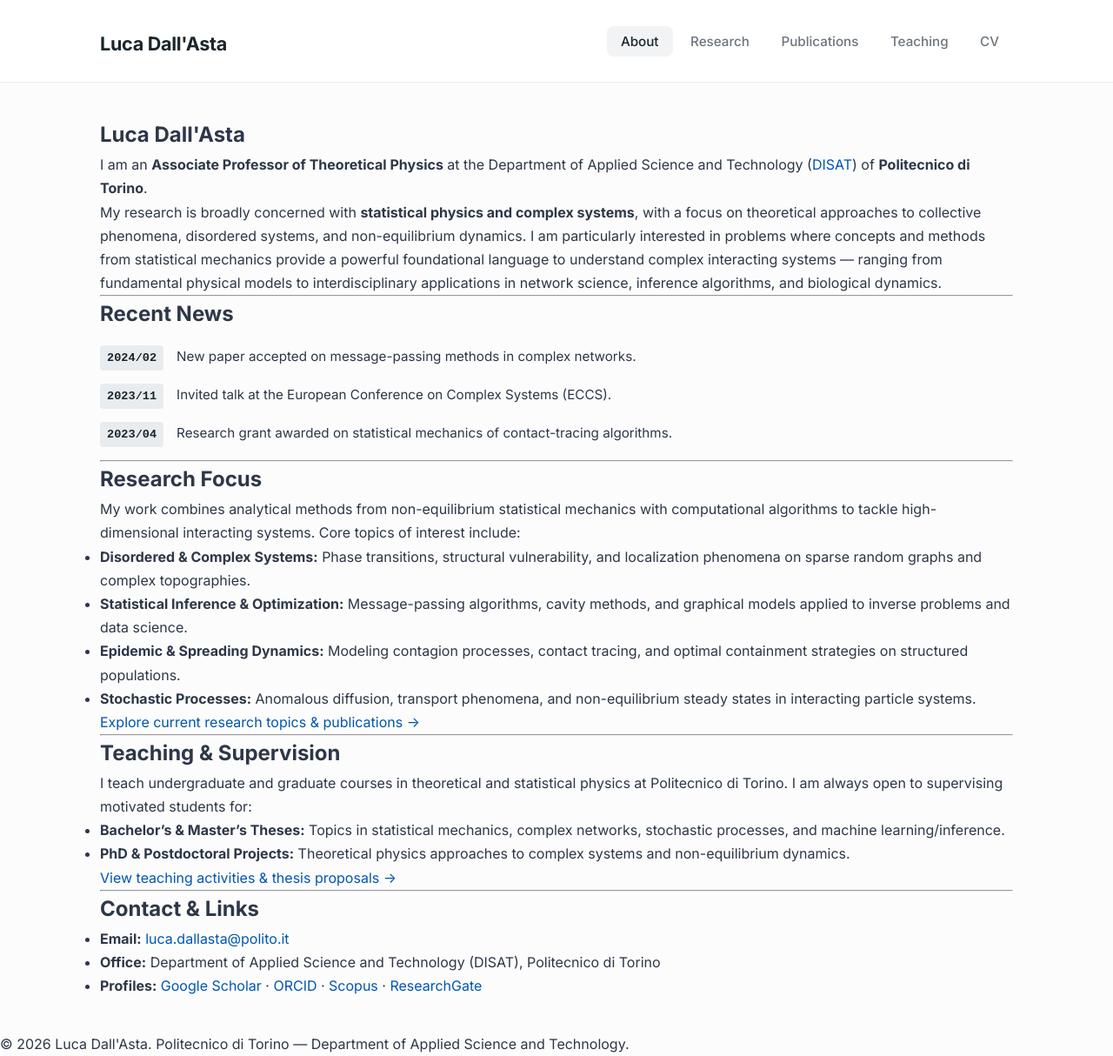
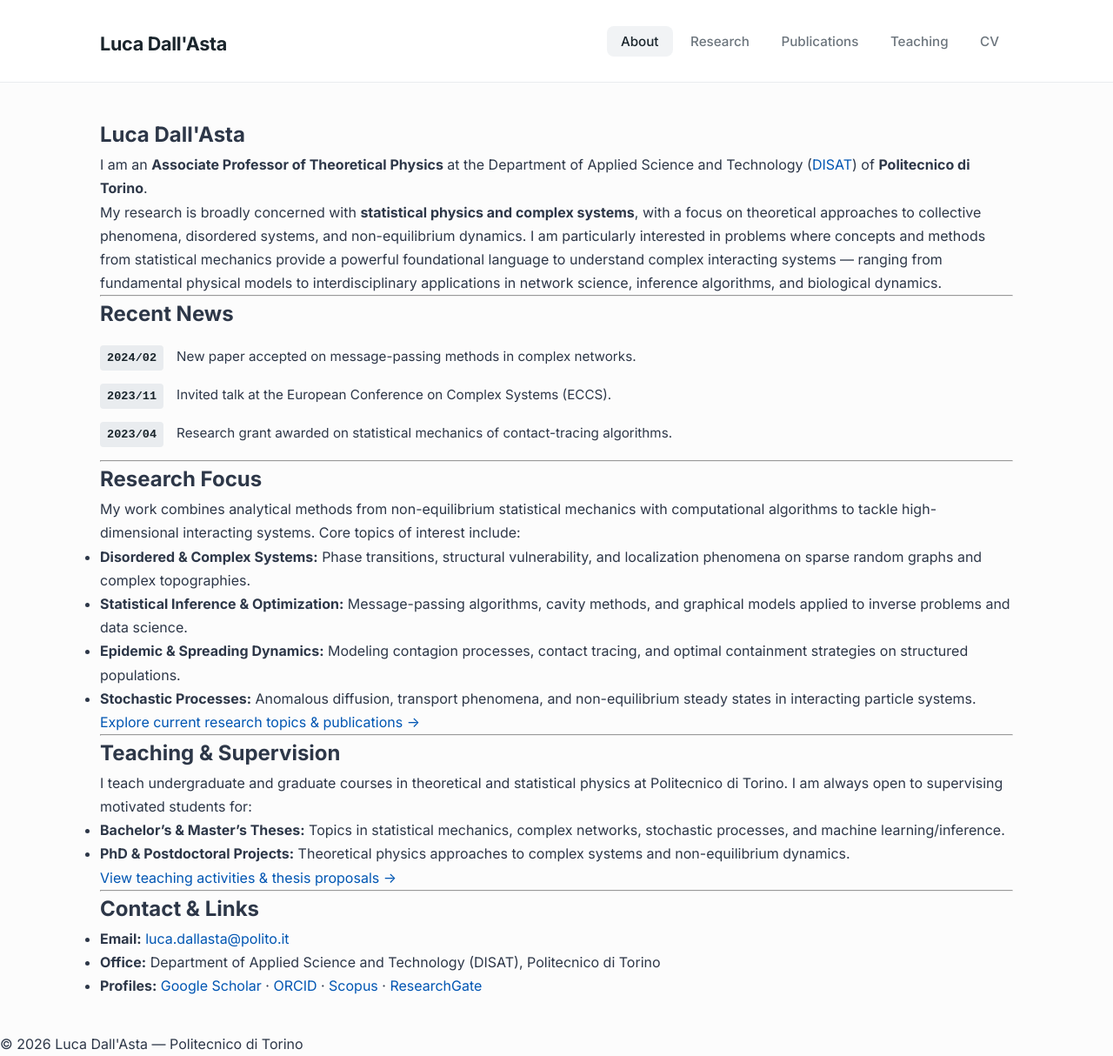
Before and after one commit to dallasta/dallasta.github.io, a Jekyll site: the page built from _pages/about.md, in a window 1280 px wide and 1214 px high. Shown: the whole window at 87% size. Built offline with Jekyll 4.4.1, drawn with Linux system fonts in a browser that asks for light colours; a style sheet for code colours, icons or effects is not loaded.

Commit message:
Add files via upload

```diff
--- a/_layouts/default.html
+++ b/_layouts/default.html
@@ -5,17 +5,21 @@
   <meta name="viewport" content="width=device-width, initial-scale=1">
   <title>{% if page.title %}{{ page.title }} | {% endif %}{{ site.title }}</title>
 
+  <!-- Font Google Inter -->
   <link rel="preconnect" href="https://fonts.googleapis.com">
   <link rel="preconnect" href="https://fonts.gstatic.com" crossorigin>
   <link href="https://fonts.googleapis.com/css2?family=Inter:wght@300;400;500;600;700&display=swap" rel="stylesheet">
 
+  <!-- Icone FontAwesome e Academicons -->
   <link rel="stylesheet" href="https://cdnjs.cloudflare.com/ajax/libs/font-awesome/6.4.0/css/all.min.css">
   <link rel="stylesheet" href="https://cdn.jsdelivr.net/gh/jpswalsh/academicons@1/css/academicons.min.css">
 
+  <!-- Custom CSS -->
   <link rel="stylesheet" href="{{ '/assets/css/custom.css' | relative_url }}">
 </head>
 <body class="{% if page.author_profile %}has-sidebar{% else %}no-sidebar{% endif %}">
 
+  <!-- Navigation Header -->
   <header>
     <div class="header-container">
       <h1><a href="{{ '/' | relative_url }}">{{ site.title }}</a></h1>
@@ -27,21 +31,34 @@
     </div>
   </header>
 
+  <!-- Main Container -->
   <div class="main-container">
+
     {% if page.author_profile %}
+    <!-- Sidebar con Foto e Info Profilo (stampata SOLO se author_profile: true) -->
     <aside class="sidebar">
       {% if site.author.avatar %}
         <img src="{{ site.author.avatar | relative_url }}" alt="{{ site.author.name }}" class="profile-img">
       {% endif %}
+
       <h2 class="author-name">{{ site.author.name }}</h2>
-      <p class="author-bio">{{ site.author.bio }}</p>
+
+      {% if site.author.bio %}
+        <p class="author-bio">{{ site.author.bio }}</p>
+      {% endif %}
+
       <p class="author-affiliation">
-        <i class="fa-solid fa-building-columns"></i> <strong>{{ site.author.employer }}</strong><br>
-        <i class="fa-solid fa-location-dot"></i> {{ site.author.location }}
+        {% if site.author.employer %}
+          <i class="fa-solid fa-building-columns"></i> <strong>{{ site.author.employer }}</strong><br>
+        {% endif %}
+        {% if site.author.location %}
+          <i class="fa-solid fa-location-dot"></i> {{ site.author.location }}
+        {% endif %}
       </p>
 
       <hr class="sidebar-divider">
 
+      <!-- Link social / accademici -->
       <ul class="sidebar-links">
         {% if site.author.email %}
           <li><a href="mailto:{{ site.author.email }}"><i class="fa-solid fa-envelope"></i> Email</a></li>
@@ -65,14 +82,17 @@
     </aside>
     {% endif %}
 
+    <!-- Contenuto della pagina -->
     <main class="main-content">
       {{ content }}
     </main>
+
   </div>
 
+  <!-- Footer -->
   <footer>
     <div class="footer-container">
-      <p>&copy; {{ 'now' | date: "%Y" }} {{ site.title }}. Politecnico di Torino — Department of Applied Science and Technology.</p>
+      <p>&copy; {{ 'now' | date: "%Y" }} {{ site.title }} — Politecnico di Torino</p>
     </div>
   </footer>
 
```
